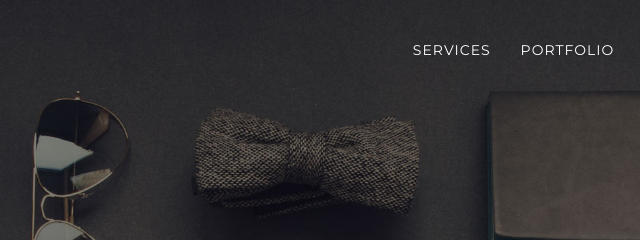
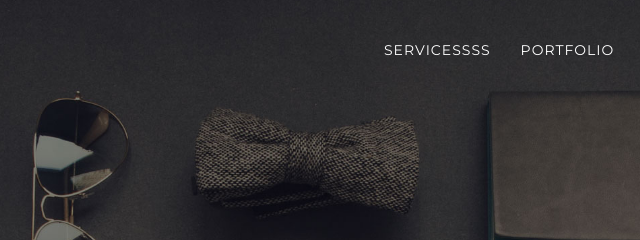
Before and after one commit to Urban-Temple/axionswordlanding, a website: page client/index.html in a window 1280 px wide. Shown: the top 240 px of the page, 330-970 px from the left. Drawn offline with nearby package versions, Linux system fonts and the light colour scheme; a web font is replaced by a local one.

Commit message:
testing heroku deployment

```diff
--- a/client/index.html
+++ b/client/index.html
@@ -53,7 +53,7 @@
                         <a href="#page-top"></a>
                     </li>
                     <li>
-                        <a class="page-scroll" href="#services">Services</a>
+                        <a class="page-scroll" href="#services">Servicessss</a>
                     </li>
                     <li>
                         <a class="page-scroll" href="#portfolio">Portfolio</a>
```
